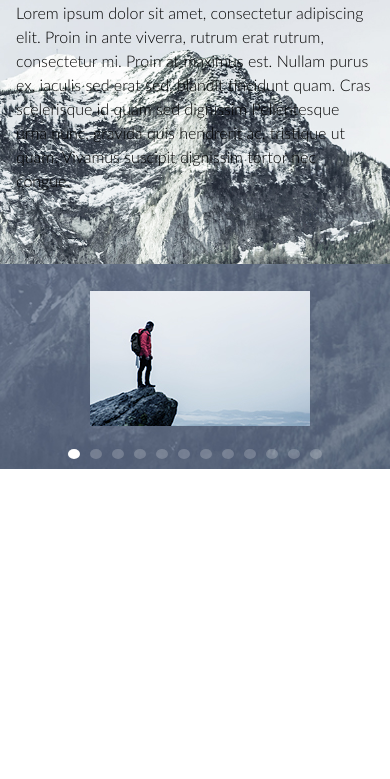
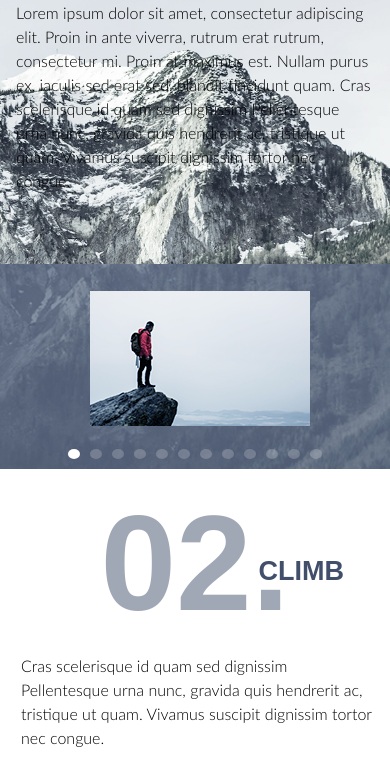
Before and after one commit to BigHeadliner/Mountain, a website: page app/index.html in a window 390 px wide. Shown: the part 749-1528 px from the top of the page. Before the commit the page ends 1218 px from the top, so only its background shows below. Drawn offline with nearby package versions, Linux system fonts and the light colour scheme; files that its build step writes are made by us from their sources.

Commit message:
climb section responsive

```diff
--- a/app/scss/_media.scss
+++ b/app/scss/_media.scss
@@ -57,6 +57,19 @@
      .history__content {
         margin-bottom: 250px;
         margin-left: 0;
+    }
+
+    .climb__top{
+        flex-wrap: wrap;
+    }
+
+    .climb__title-box{
+        margin: 10px auto 64px;
+    }
+
+    .climb__content {
+        width: 100%;
+        margin-left: 15px;
     }
 
 
@@ -156,6 +169,14 @@
         margin-bottom: 130px;
     }
 
+    .climb__content{
+        margin-left: 5px;
+    }
+
+    .climb__subtitle{
+        font-size: 27px;
+    }
+
 
 }
 
```
Also changed, not shown: app/index.html (+2 -1 lines).
